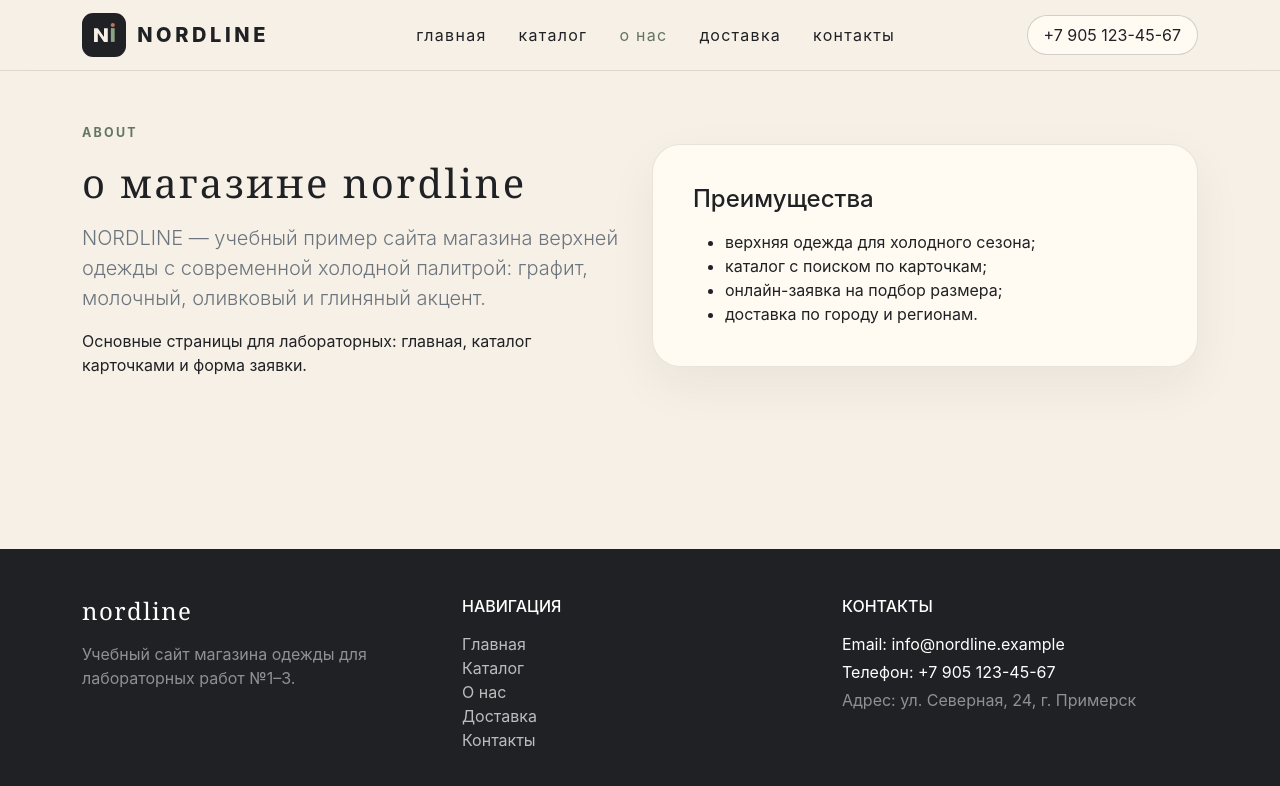
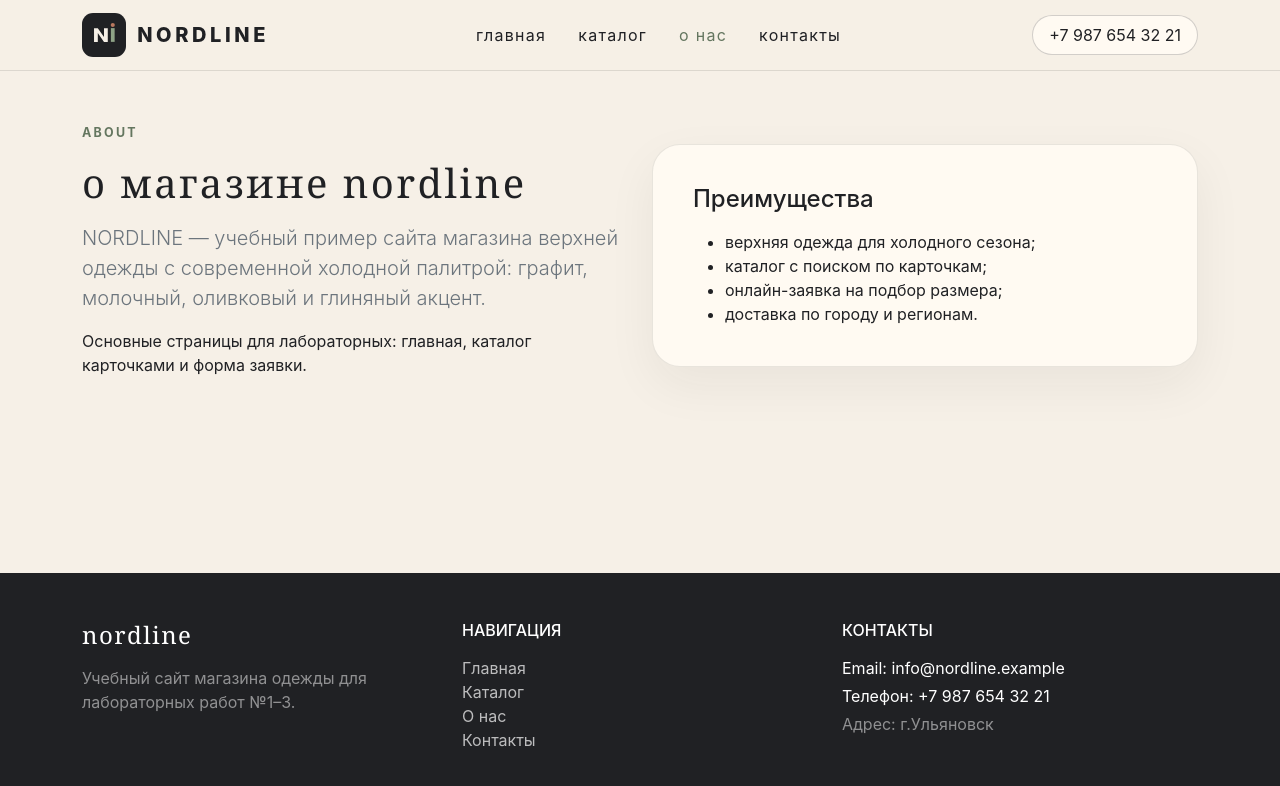
Before and after one commit to 2317dariaruzanovaa-jpg/nordline, a plain HTML site: page about.html in a window 1280 px wide. Drawn offline with nearby package versions, Linux system fonts and the light colour scheme.

Commit message:
Update about.html

```diff
--- a/about.html
+++ b/about.html
@@ -5,17 +5,17 @@
   <meta charset="UTF-8">
   <meta name="viewport" content="width=device-width, initial-scale=1.0">
   <link rel="icon" href="img/favicon.svg" type="image/svg+xml">
-  <!-- Bootstrap подключается через CDN: самый простой вариант для лабораторной -->
+  <!-- Bootstrap через CDN -->
   <link href="https://cdn.jsdelivr.net/npm/bootstrap@5.3.3/dist/css/bootstrap.min.css" rel="stylesheet">
   <!-- Собственный файл стилей -->
   <link rel="stylesheet" href="css/style.css">
-  <!-- Подключение веб-аналитики: замените G-XXXXXXXXXX на свой ID Google Analytics -->
-  <script async src="https://www.googletagmanager.com/gtag/js?id=G-XXXXXXXXXX"></script>
+  <!-- Подключение веб-аналитики -->
+  <script async src="https://www.googletagmanager.com/gtag/js?id=G-EGYQZVNWS1"></script>
   <script>
     window.dataLayer = window.dataLayer || [];
     function gtag(){dataLayer.push(arguments);}
     gtag('js', new Date());
-    gtag('config', 'G-XXXXXXXXXX');
+    gtag('config', 'G-EGYQZVNWS1');
   </script>
 </head>
 <body class="d-flex flex-column min-vh-100">
@@ -38,10 +38,9 @@
           <li class="nav-item"><a class="nav-link " href="index.html">главная</a></li>
           <li class="nav-item"><a class="nav-link " href="catalog.html">каталог</a></li>
           <li class="nav-item"><a class="nav-link active" href="about.html">о нас</a></li>
-          <li class="nav-item"><a class="nav-link " href="delivery.html">доставка</a></li>
           <li class="nav-item"><a class="nav-link " href="order.html">контакты</a></li>
         </ul>
-        <a class="phone-link" href="tel:+79051234567">+7 905 123-45-67</a>
+        <a class="phone-link" href="tel:+79876543221">+7 987 654 32 21</a>
       </div>
     </div>
   </nav>
@@ -88,23 +87,22 @@
           <li><a href="index.html">Главная</a></li>
           <li><a href="catalog.html">Каталог</a></li>
           <li><a href="about.html">О нас</a></li>
-          <li><a href="delivery.html">Доставка</a></li>
           <li><a href="order.html">Контакты</a></li>
         </ul>
       </div>
       <div class="col-md-4">
         <h3 class="h6 text-uppercase mb-3">Контакты</h3>
         <p class="mb-1">Email: info@nordline.example</p>
-        <p class="mb-1">Телефон: +7 905 123-45-67</p>
-        <p class="mb-0 text-white-50">Адрес: ул. Северная, 24, г. Примерск</p>
+        <p class="mb-1">Телефон: +7 987 654 32 21</p>
+        <p class="mb-0 text-white-50">Адрес: г.Ульяновск</p>
       </div>
     </div>
   </div>
 </footer>
 
-<!-- Bootstrap JS нужен для работы меню и модальных окон -->
+<!-- Bootstrap JS -->
 <script src="https://cdn.jsdelivr.net/npm/bootstrap@5.3.3/dist/js/bootstrap.bundle.min.js"></script>
-<!-- Собственный JavaScript-файл подключён ко всем страницам -->
+<!-- Собственный JavaScript-файл -->
 <script src="js/script.js"></script>
 </body>
 </html>
```
